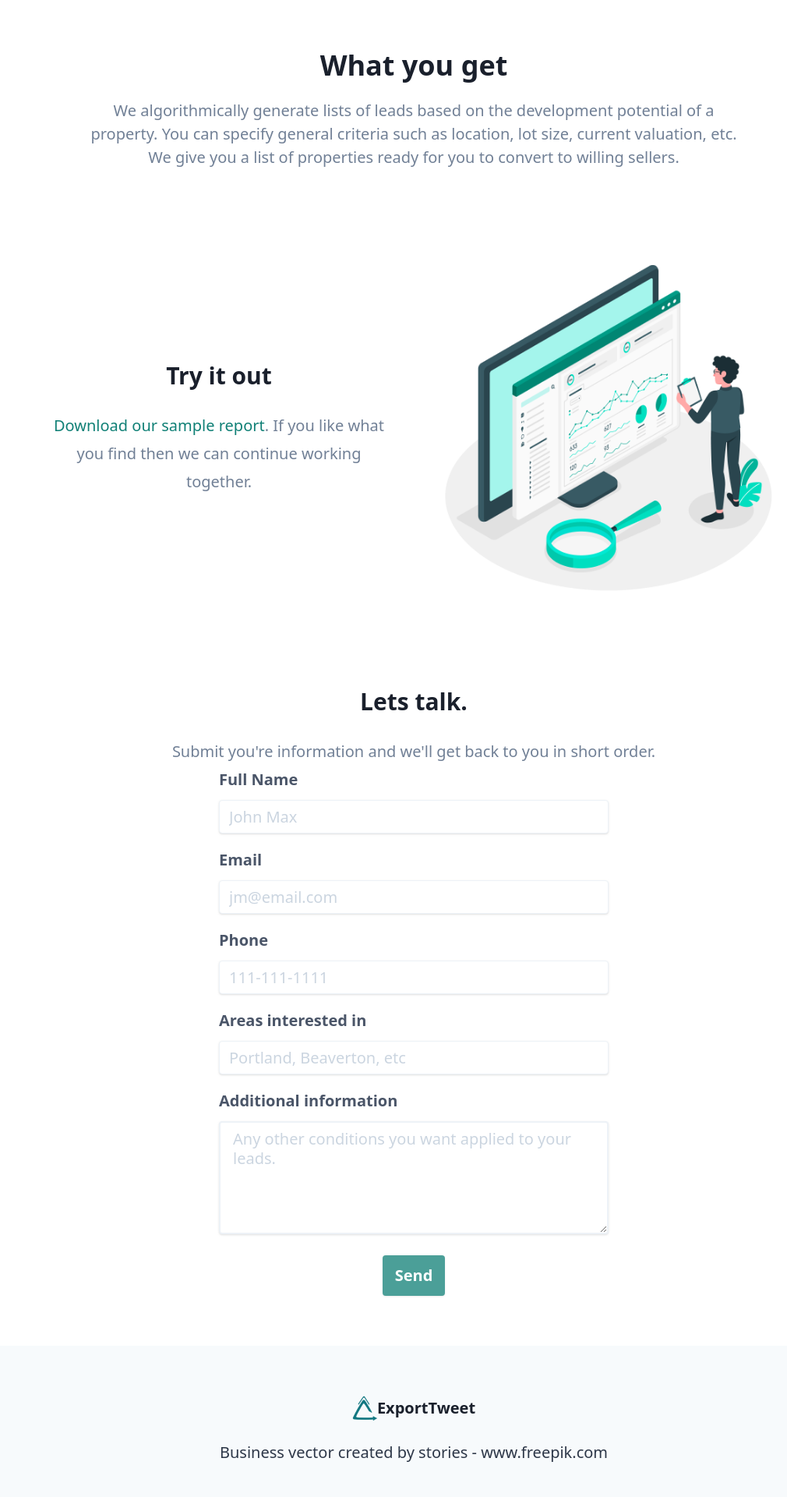
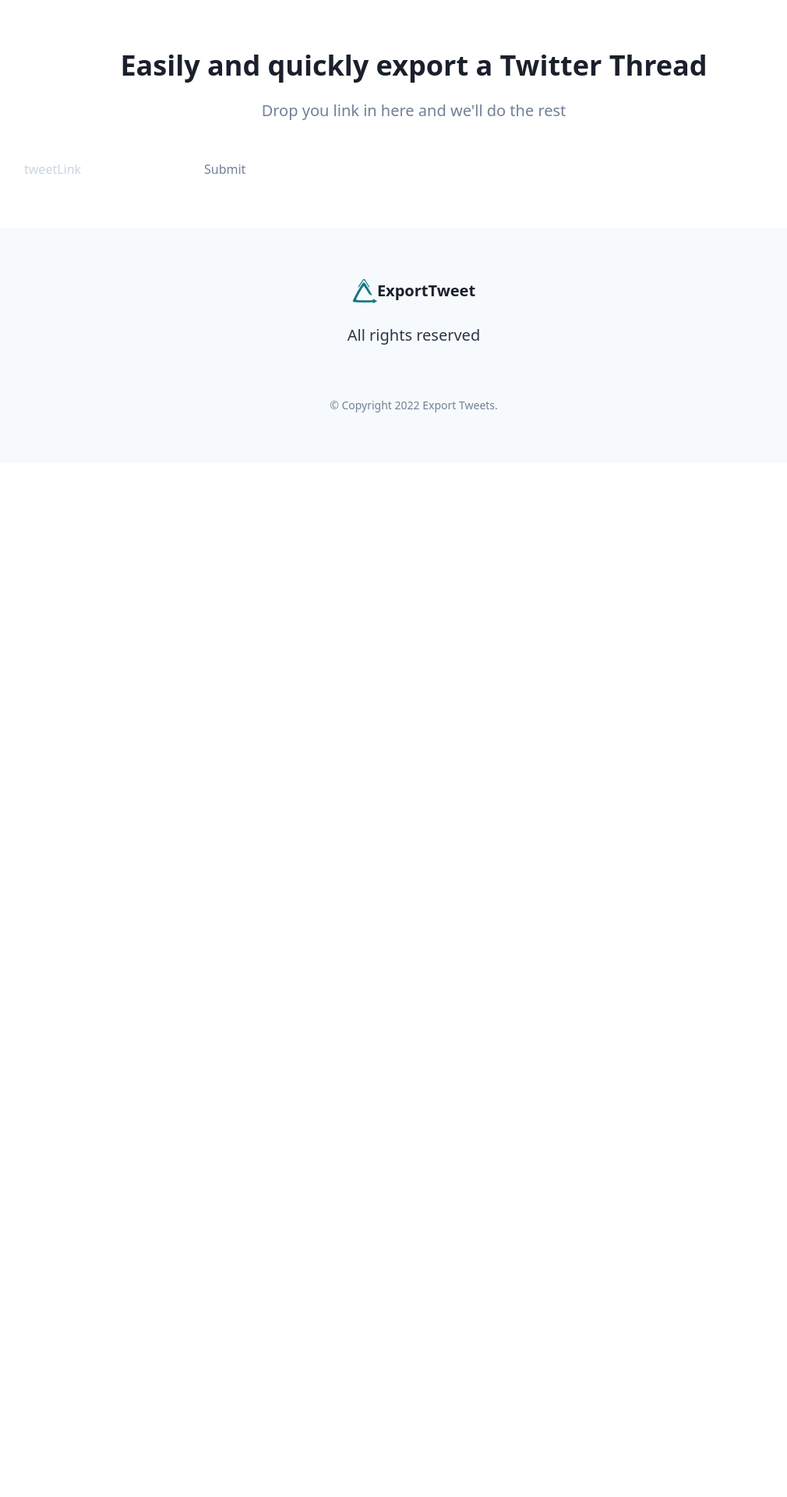
Before and after one commit to jrmeland/export-tweet-website, a Next.js app: page / in a window 1280 px wide. Shown: the part 100-2020 px from the top of the page at 78% size, without its empty margins (109-1119 px from the left). After the commit the page ends 800 px from the top, so only its background shows below. Built offline with nearby package versions, Linux system fonts and the light colour scheme.

Commit message:
API call

```diff
--- /dev/null
+++ b/src/api/getThread.ts
@@ -0,0 +1,18 @@
+const getThread = async (threadId: string) => {
+  try {
+    const res = await fetch(
+      `https://api.joshmelander.com/get-thread?threadId=${threadId}`,
+      {
+        headers: {
+          "Access-Control-Allow-Origin": "*",
+        },
+      }
+    );
+    const data = await res.json();
+    console.log(data);
+  } catch (err) {
+    console.log(err);
+  }
+};
+
+export { getThread };
--- /dev/null
+++ b/src/form/TweetLinkForm.tsx
@@ -0,0 +1,25 @@
+import { useForm } from "react-hook-form";
+import { getThread } from "../api/getThread";
+
+let handleTweetLinkSubmit = async (data: any) => {
+  console.log(data);
+  const link = data["link"];
+  console.log(link);
+  const withoutQueryParams = link.split("?")[0];
+  const tweetId = withoutQueryParams.split("/").pop();
+  const result = await getThread(tweetId);
+  console.log(result);
+};
+
+const TweetLinkForm = () => {
+  const { register, handleSubmit } = useForm();
+
+  return (
+    <form onSubmit={handleSubmit((data) => handleTweetLinkSubmit(data))}>
+      <input {...register("link")} placeholder="tweetLink" />
+      <input type="submit" />
+    </form>
+  );
+};
+
+export { TweetLinkForm };
--- a/src/templates/Footer.tsx
+++ b/src/templates/Footer.tsx
@@ -7,11 +7,7 @@
   <Background color="bg-gray-100">
     <Section>
       <CenteredFooter logo={<Logo />} iconList={[]}>
-        <li>
-          <a href="https://www.freepik.com/vectors/business">
-            Business vector created by stories - www.freepik.com
-          </a>
-        </li>
+        <p>All rights reserved</p>
       </CenteredFooter>
     </Section>
   </Background>
--- a/src/templates/VerticalFeatures.tsx
+++ b/src/templates/VerticalFeatures.tsx
@@ -2,15 +2,16 @@
   VerticalFeatureRow,
   SingleVerticalFeatureRow,
 } from "../feature/VerticalFeatureRow";
-import { ContactForm } from "../form/ContactForm";
+import { TweetLinkForm } from "../form/TweetLinkForm";
 import { Section } from "../layout/Section";
 
 const VerticalFeatures = () => (
   <Section
-    title="What you get"
-    description="We algorithmically generate lists of leads based on the development potential of a property. You can specify general criteria such as location, lot size, current valuation, etc. We give you a list of properties ready for you to convert to willing sellers."
+    title="Easily and quickly export a Twitter Thread"
+    description="Drop you link in here and we'll do the rest"
   >
-    <VerticalFeatureRow
+    <TweetLinkForm />
+    {/* <VerticalFeatureRow
       title="Try it out"
       description={
         <span>
@@ -26,12 +27,12 @@
       }
       image="/assets/images/site-stats.jpg"
       imageAlt="First feature alt text"
-    />
-    <SingleVerticalFeatureRow
+    /> */}
+    {/* <SingleVerticalFeatureRow
       id="contactForm"
       title="Lets talk."
       description={<ContactForm />}
-    />
+    /> */}
   </Section>
 );
 
```
